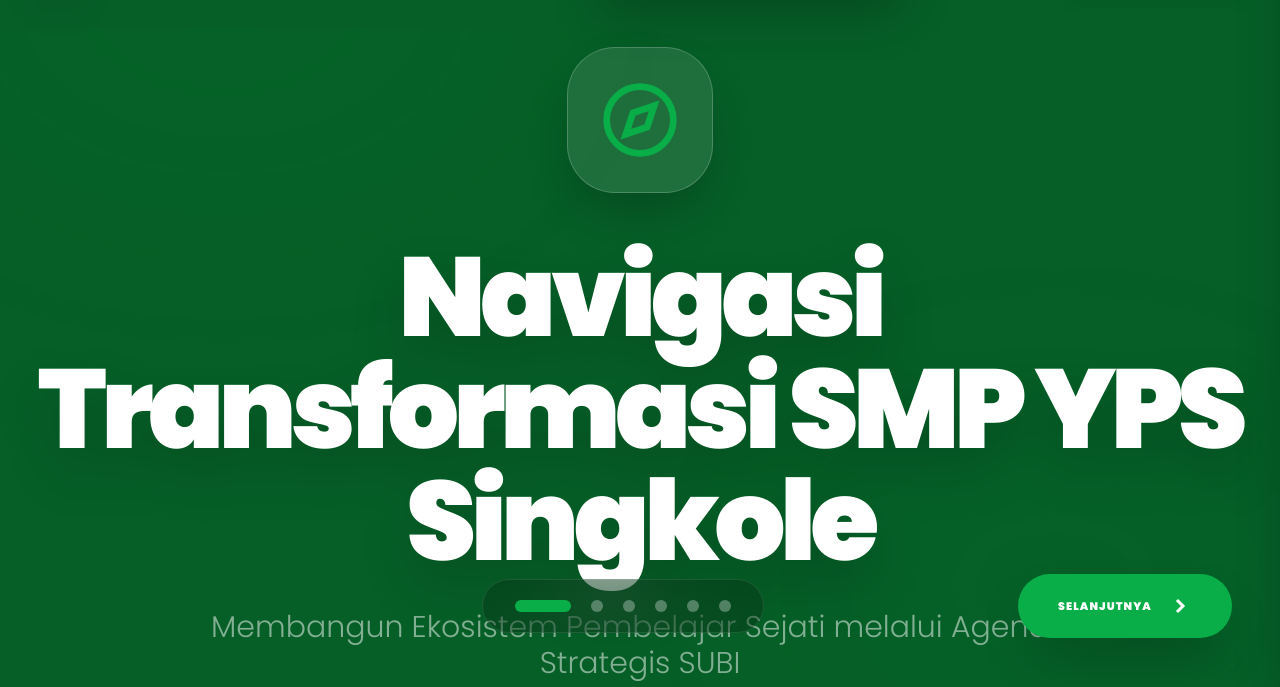
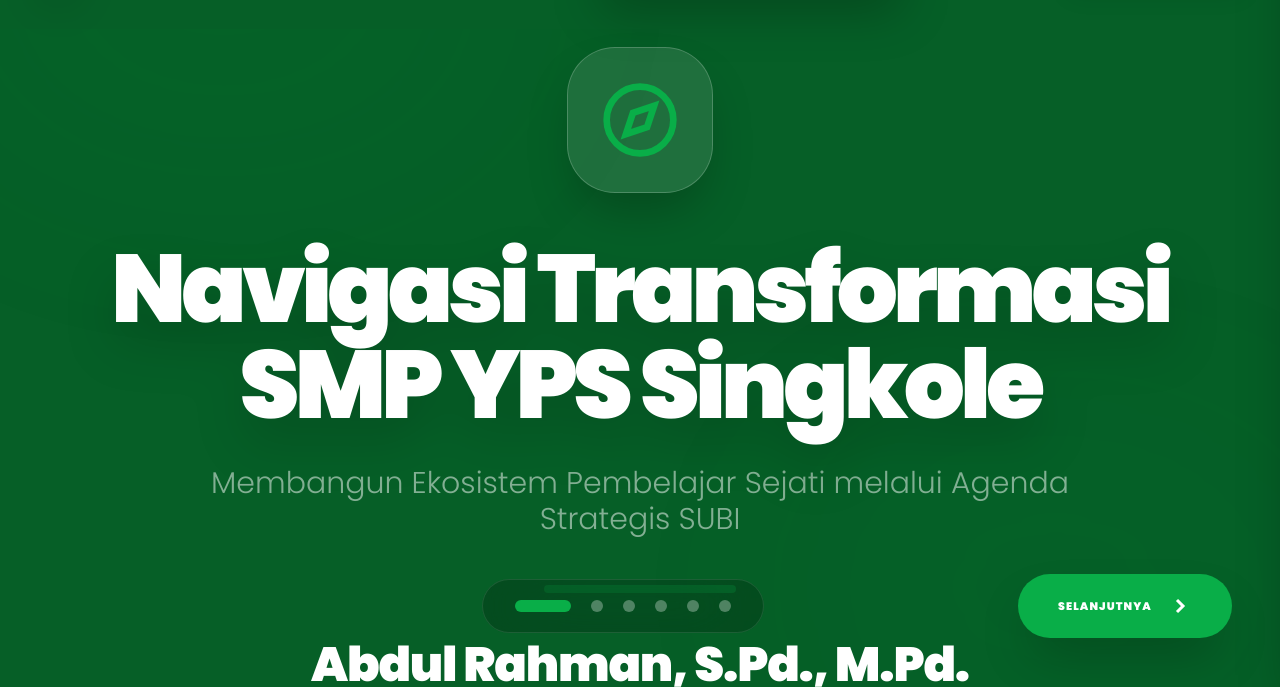
Before and after one commit to ammanksorowako/CakepFinal, a plain HTML site: page index.html in a window 1280 px wide. Shown: the part 113-800 px from the top of the page. Drawn offline with nearby package versions, Linux system fonts and the light colour scheme.

Commit message:
Update index.html

```diff
--- a/index.html
+++ b/index.html
@@ -318,7 +318,7 @@
                         <svg xmlns="http://www.w3.org/2000/svg" width="80" height="80" viewBox="0 0 24 24" fill="none" stroke="#09AE48" stroke-width="2"><circle cx="12" cy="12" r="10"/><polygon points="16.24 7.76 14.12 14.12 7.76 16.24 9.88 9.88 16.24 7.76"/></svg>
                     </div>
                     <div class="space-y-8">
-                        <h1 class="text-1xl md:text-6xl lg:text-[7rem] font-black tracking-tighter leading-[0.9] drop-shadow-2xl text-white">
+                        <h1 class="text-1xl md:text-6xl lg:text-[6rem] font-black tracking-tighter leading-[0.9] drop-shadow-2xl text-white">
                             Navigasi Transformasi SMP YPS Singkole
                         </h1>
                         <p class="text-2xl md:text-3xl text-white/50 font-light max-w-4xl mx-auto leading-relaxed">
```
